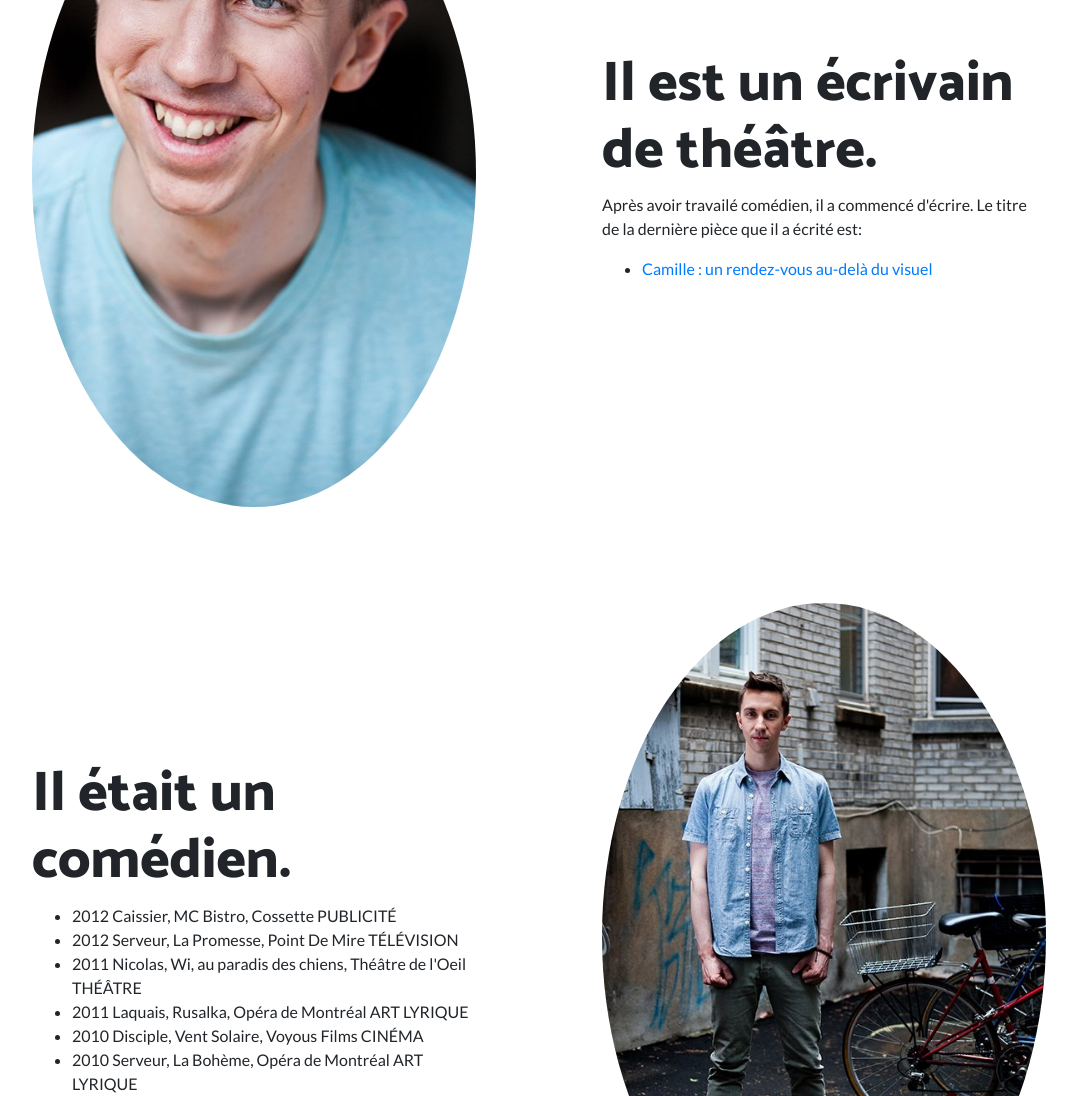
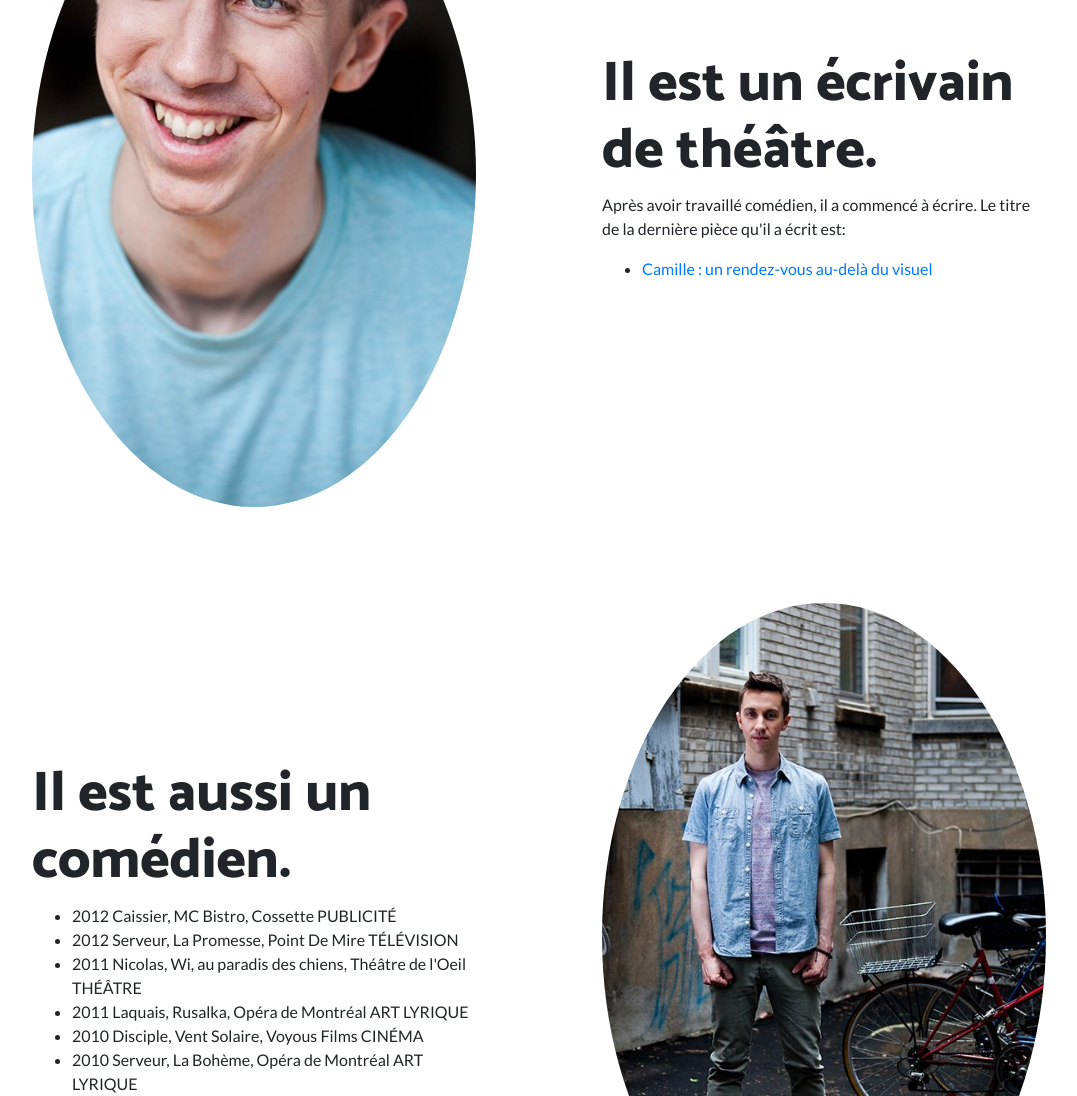
Before and after one commit to ma-lapointe/ma-lapointe.github.io, a plain HTML site: page index.html in a window 1280 px wide. Shown: the part 1733-2829 px from the top of the page, without its empty margins (101-1178 px from the left). Drawn offline with Linux system fonts and the light colour scheme.

Commit message:
fix typos
écrivain, it works but auteur dramatique is better word
for him.

```diff
--- a/index.html
+++ b/index.html
@@ -85,7 +85,7 @@
         <div class="col-lg-6">
           <div class="p-5">
             <h2 class="display-4">Il est un écrivain de théâtre.</h2>
-            <p>Après avoir travailé comédien, il a commencé d'écrire. Le titre de la dernière pièce que il a écrité est:</p>
+            <p>Après avoir travaillé comédien, il a commencé à écrire. Le titre de la dernière pièce qu'il a écrit est:</p>
             <ul>
                 <li><a href="https://www.audeladuvisuel.com/#:~:text=L'EXP%C3%89RIENCE,raconte%20une%20peine%20d'amiti%C3%A9.">Camille : un rendez-vous au-delà du visuel</a></li>
             </ul>
@@ -105,7 +105,7 @@
         </div>
         <div class="col-lg-6 order-lg-1">
           <div class="p-5">
-            <h2 class="display-4">Il était un comédien.</h2>
+            <h2 class="display-4">Il est aussi un comédien.</h2>
             <ul>
                 <li>2012 Caissier, MC Bistro, Cossette PUBLICITÉ</li>
                 <li>2012 Serveur, La Promesse, Point De Mire TÉLÉVISION</li>
```
Also changed, not shown: 1 other file.
